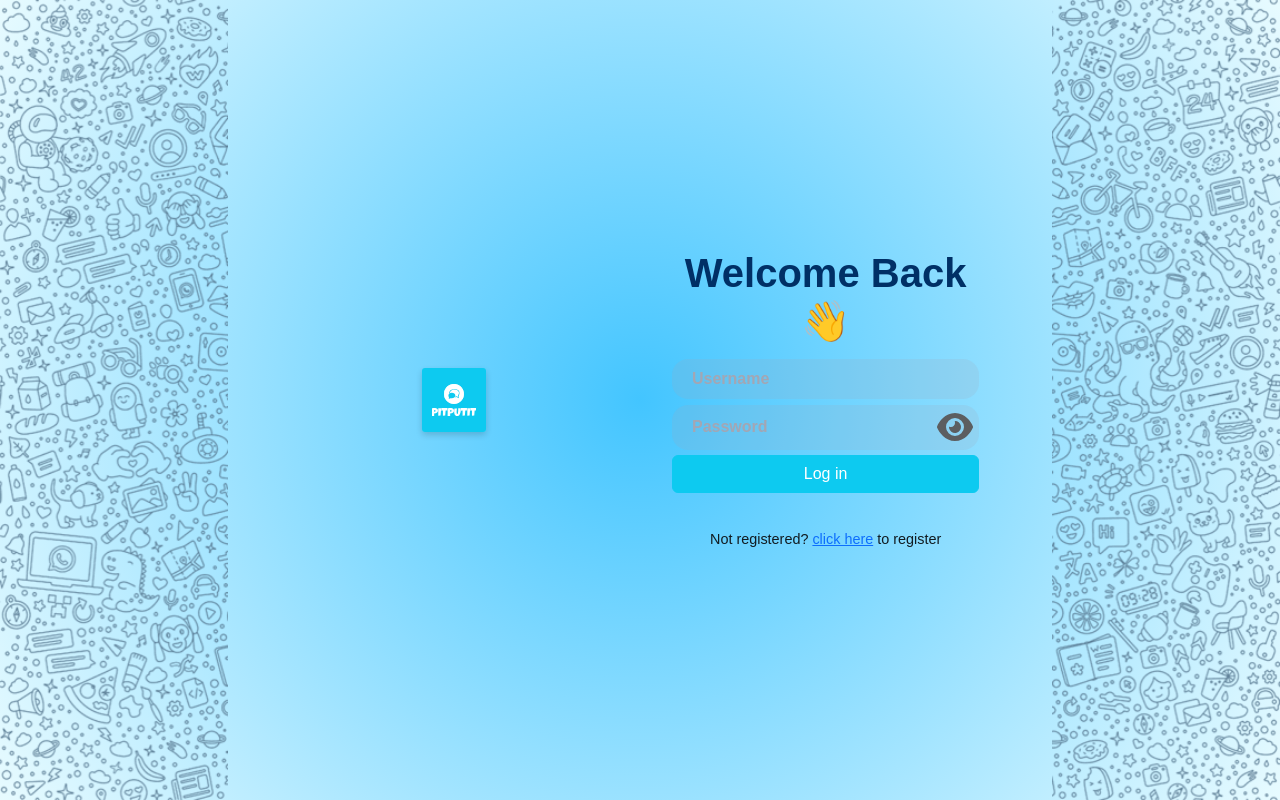
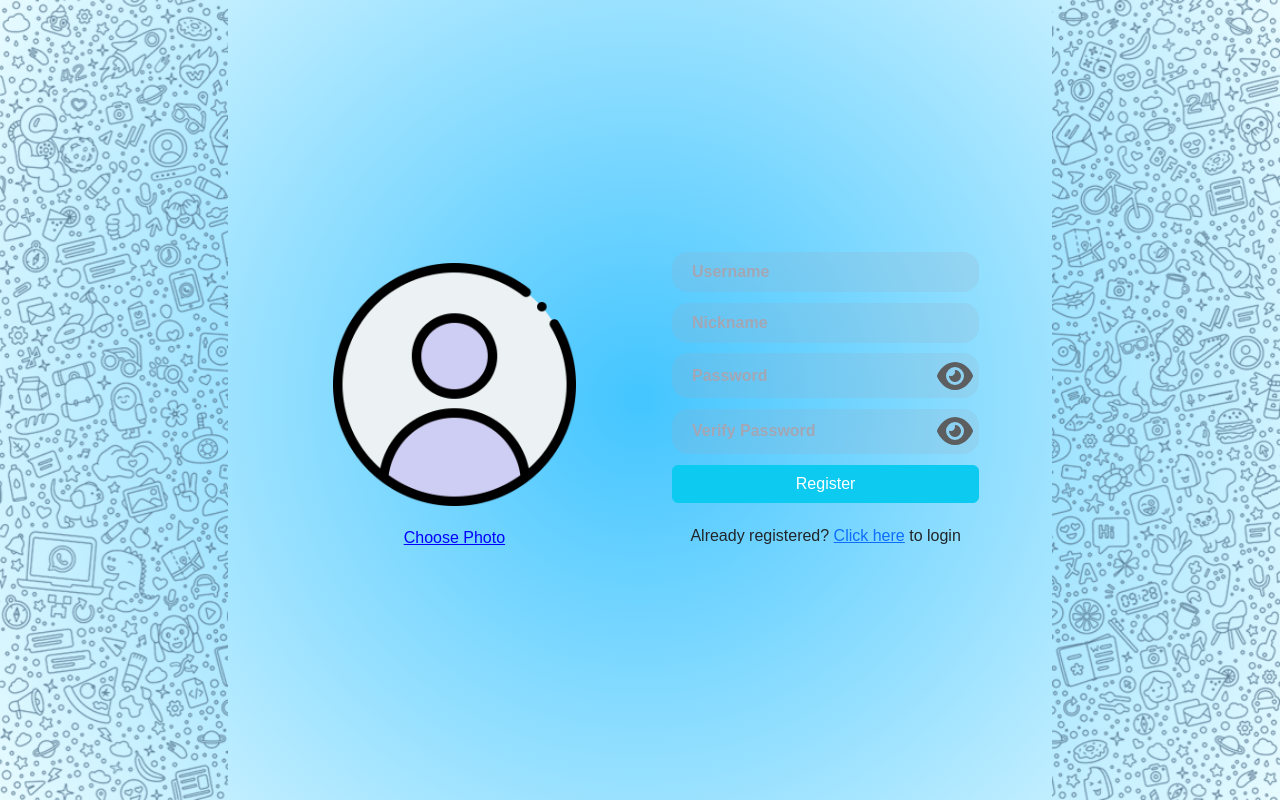
Before and after one commit to nshakedsl/PitputitReact, a React (Create React App) app: page /register in a window 1280 px wide. Built offline with nearby package versions, Linux system fonts and the light colour scheme.

Commit message:
click on buttons

```diff
--- a/package.json
+++ b/package.json
@@ -7,9 +7,11 @@
     "@testing-library/react": "^13.4.0",
     "@testing-library/user-event": "^13.5.0",
     "bootstrap": "^5.2.3",
+    "bootstrap-icons": "^1.10.5",
     "react": "^18.2.0",
     "react-bootstrap": "^2.7.4",
     "react-dom": "^18.2.0",
+    "react-router-dom": "^6.11.1",
     "react-scripts": "^5.0.1",
     "web-vitals": "^2.1.4"
   },
--- a/src/App.js
+++ b/src/App.js
@@ -4,27 +4,20 @@ import './App.css';
 import RegisterPage from './pages/RegisterPage';
 import ChatPage from './pages/ChatPage';
 import 'bootstrap/dist/css/bootstrap.min.css';
+import React from 'react';
+import { BrowserRouter as Router, Routes, Route } from 'react-router-dom';
 
 function App() {
+
   return (
-  <LoginPage />
+    <Router>
+    <Routes>
+      <Route path="/" element={<LoginPage />} />
+      <Route path="/register" element={<RegisterPage />} />
+      <Route path="/chats" element={<ChatPage />} />
+    </Routes>
+  </Router>
 
-    // <div className="App">
-    //   <header className="App-header">
-    //     <img src={logo} className="App-logo" alt="logo" />
-    //     <p>
-    //       Edit <code>src/App.js</code> and save to reload.
-    //     </p>
-    //     <a
-    //       className="App-link"
-    //       href="https://reactjs.org"
-    //       target="_blank"
-    //       rel="noopener noreferrer"
-    //     >
-    //       Learn React
-    //     </a>
-    //   </header>
-    // </div>
   );
 }
 
--- a/src/components/LoginForm.js
+++ b/src/components/LoginForm.js
@@ -1,19 +1,33 @@
 import './../styles/login.css'
 import PasswordInput from './PasswordInput';
 import RegularInput from './RegularInput';
+import React from 'react';
+import { useNavigate } from 'react-router-dom';
 
 function LoginForm() {
+
+  const navigate = useNavigate();
+
+  const handleHerfClick = () => {
+    navigate('/register');
+  };
+
+  const handleRegisterClick = () => {
+    navigate('/chats');
+  };
+
   return (
     <form>
     <div className="element_width slide-in-right">
       <h3 className="title"> Welcome Back👋</h3>
       <RegularInput placeholder="Username"/>
       <PasswordInput placeholder="Password"/>
-      <button type="button" onClick={() => window.location.href='chats.html'} className="btn btn-info">Log in</button><br />
-      <text className="text">Not registered? <a href="signup.html">click here</a> to register </text>
+      <button type="button" onClick={handleRegisterClick} className="btn btn-info">Log in</button><br />
+      <text className="text">Not registered? <a href="#" onClick={handleHerfClick} >click here</a> to register </text>
     </div>
   </form>
   );
 }
 
+// export default withRouter(LoginForm);
 export default LoginForm;
--- a/src/components/RegisterForm.js
+++ b/src/components/RegisterForm.js
@@ -1,18 +1,75 @@
 import './../styles/login.css'
 import PasswordInput from './PasswordInput';
 import RegularInput from './RegularInput';
+import React, { useState } from 'react';
+import { useNavigate } from 'react-router-dom';
+
 
 function RegisterForm() {
-  return (
-<div class="element_width slide-in-right">
-        <RegularInput placeholder="Username"/>
-        <RegularInput placeholder="Nickname"/>
-        <PasswordInput placeholder="Password"/>
-        <PasswordInput placeholder="Verify Password"/>
-        <button type="button" onclick="window.location.href='login.html'" class="btn btn-info">Rgister</button>
-        <text>Already registered? <a href="login.html">Click here</a> to login</text>
-    </div>
-  );
+
+  const navigate = useNavigate();
+
+  const [username, setUsername] = useState('');
+  const [nickname, setNickname] = useState('');
+  const [password, setPassword] = useState('');
+  const [verifyPassword, setVerifyPassword] = useState('');
+  const [error, setError] = useState('');
+
+
+ const handleRegisterClick = () => {
+  if ( username.trim() === '' || nickname.trim() === '' || password.trim() === '' || verifyPassword.trim() === '') {
+      setError('All fields are mandatory');
+    } else if (password.length < 8) {
+      if (password.length < 8) {
+      setError('');
+      setError('Password should be at least 8 characters long');
+    } else if (!/\d/.test(password) || !/[a-zA-Z]/.test(password)) {
+      setError('');
+      setError('Password should contain a combination of letters and numbers');
+    } else if (password !== verifyPassword) {
+      setError('');
+      setError('Passwords do not match');
+    } else {
+      setError(''); // Clear the error message
+      navigate('/');
+    }}
 }
 
+const handleHerfClick = () => {
+  navigate('/');
+};
+
+
+return (
+    <div className="element_width slide-in-right">
+      <RegularInput
+        placeholder="Username"
+        value={username}
+        onChange={(e) => setUsername(e.target.value)}
+      />
+      <RegularInput
+        placeholder="Nickname"
+        value={nickname}
+        onChange={(e) => setNickname(e.target.value)}
+      />
+      <PasswordInput
+        placeholder="Password"
+        value={password}
+        onChange={(e) => setPassword(e.target.value)}
+      />
+      <PasswordInput
+        placeholder="Verify Password"
+        value={verifyPassword}
+        onChange={(e) => setVerifyPassword(e.target.value)}
+      />
+      <button type="button" onClick={handleRegisterClick} className="btn btn-info">Register</button>
+      {/* {error && <p className="error">{error}</p>} */}
+      <text>{error}</text>
+      <text>Already registered? <a href="#" onClick={handleHerfClick} >Click here</a> to login</text>
+    </div>
+
+  );
+
+     };
+
 export default RegisterForm;
```
Also changed, not shown: 1 other file (tests, documents, lock files or other folders).
